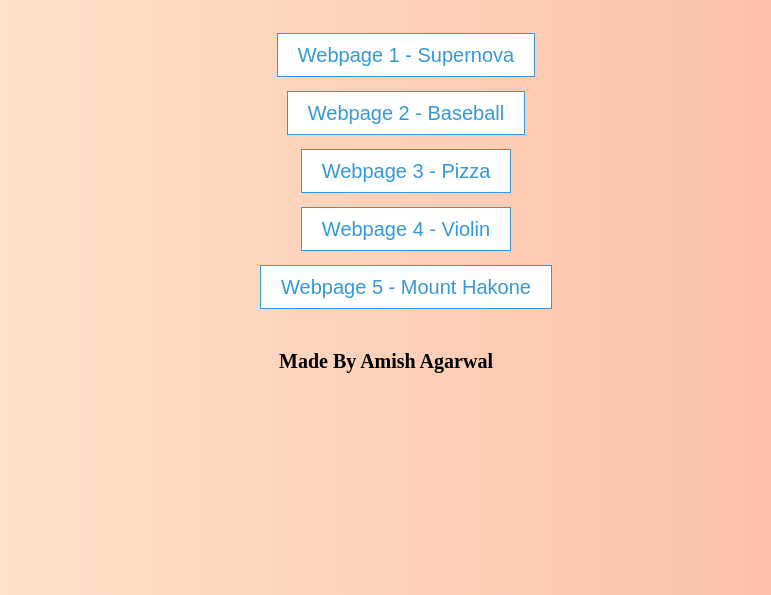
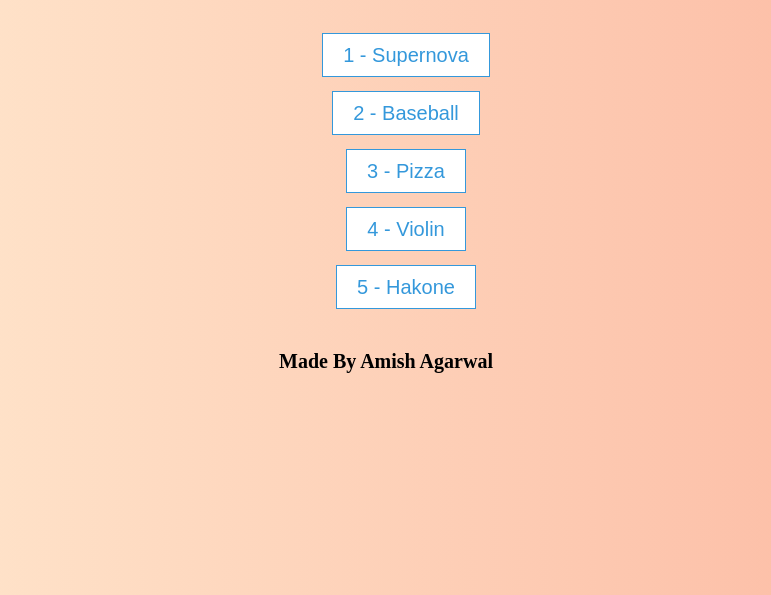
Before and after one commit to Crucizer/Static-Webpages, a plain HTML site: page index.html in a window 1280 px wide. Shown: the part 205-800 px from the top of the page, without its empty margins (254-1025 px from the left). Drawn offline with Linux system fonts and the light colour scheme.

Commit message:
changed names

```diff
--- a/index.html
+++ b/index.html
@@ -46,12 +46,12 @@
     <h1>WebPages</h1>
     <ul type="none">
       <li>
-        <a href="Supernova.html" target="_blank">Webpage 1 - Supernova</a>
+        <a href="Supernova.html" target="_blank">1 - Supernova</a>
       </li>
-      <li><a href="Baseball.html" target="_blank">Webpage 2 - Baseball</a></li>
-      <li><a href="Pizza.html" target="_blank">Webpage 3 - Pizza</a></li>
-      <li><a href="Violin.html" target="_blank">Webpage 4 - Violin</a></li>
-      <li><a href="Hakone.html" target="_blank">Webpage 5 - Mount Hakone</a></li>
+      <li><a href="Baseball.html" target="_blank">2 - Baseball</a></li>
+      <li><a href="Pizza.html" target="_blank">3 - Pizza</a></li>
+      <li><a href="Violin.html" target="_blank">4 - Violin</a></li>
+      <li><a href="Hakone.html" target="_blank">5 - Hakone</a></li>
     </ul>
     <h3 class="thing">Made By Amish Agarwal</h3>
   </body>
```
